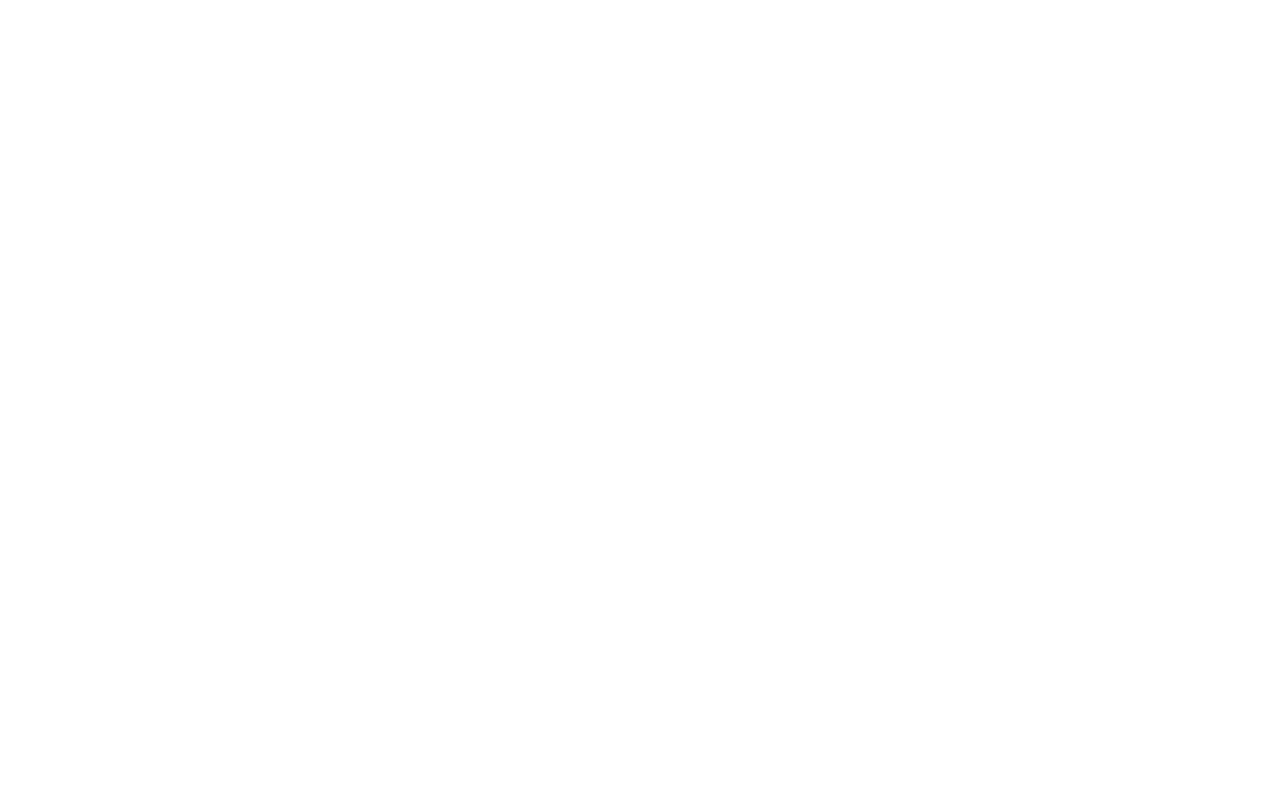
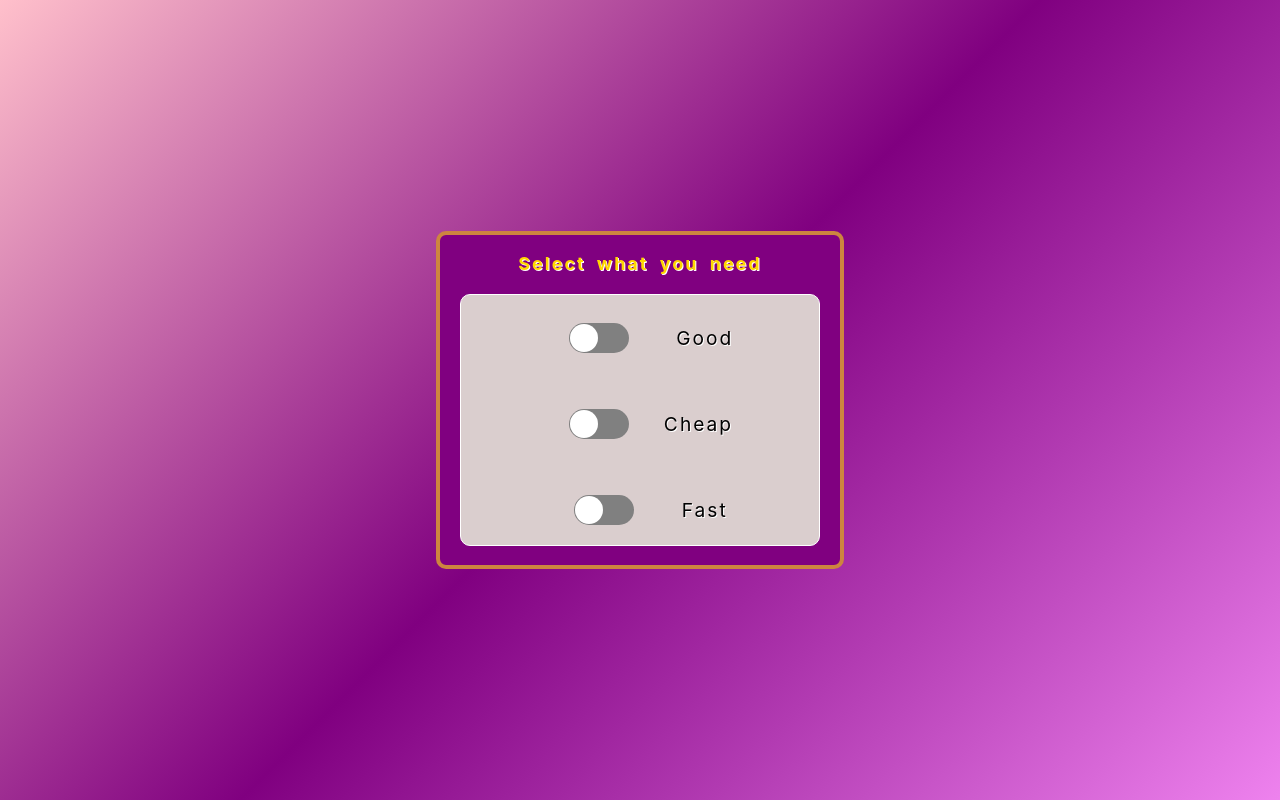
Before and after one commit to ak-laivann/50proj50days, a React (Create React App) app: page / in a window 1280 px wide. Built offline with nearby package versions, Linux system fonts and the light colour scheme.

Commit message:
checkbox animation

```diff
--- a/src/App.js
+++ b/src/App.js
@@ -27,6 +27,9 @@
 // Water REMINDER ----- uncomment only the next line
 // import Cups from "./Cup/Cups";
 // --------------------------------------------------------------------------------------------------------------------------
+// Checkbox animation ----- uncomment only the next line
+import CheckBox from "./Checkbox/CheckBox";
+// --------------------------------------------------------------------------------------------------------------------------
 
 function App() {
   return (
@@ -40,6 +43,7 @@ function App() {
       {/* <UseEffectHookApi /> */}
       {/* <UseReducerHook /> */}
       {/* <Cups /> */}
+      <CheckBox />
     </div>
   );
 }
--- /dev/null
+++ b/src/Checkbox/CheckBox.css
@@ -0,0 +1,119 @@
+body {
+  display: flex;
+  align-items: center;
+  justify-content: center;
+  height: 100vh;
+  width: 100vw;
+  background-image: linear-gradient(135deg, pink, purple, violet);
+}
+
+span {
+  font-size: larger;
+  margin-left: 20px;
+}
+
+.total {
+  border: 4px solid peru;
+  border-radius: 10px;
+  background-color: purple;
+  height: 330px;
+  width: 400px;
+}
+
+h3 {
+  font-size: large;
+  color: gold;
+  text-align: center;
+  text-shadow: 1px 1px white;
+  word-spacing: 5px;
+  letter-spacing: 2px;
+}
+
+.check {
+  background-color: rgb(218, 206, 206);
+  border: 1px solid white;
+  border-radius: 10px;
+  height: 250px;
+  margin: 20px 20px;
+  text-align: center;
+  text-shadow: 1px 1px white;
+  word-spacing: 5px;
+  letter-spacing: 2px;
+}
+
+.container {
+  display: flex;
+  align-items: center;
+  justify-content: center;
+}
+
+#fast,
+#good,
+#cheap {
+  display: grid;
+  grid-template-rows: 30px 30px 30px;
+  grid-template-columns: -1px 30px;
+  margin-top: 70px;
+}
+
+.toggle {
+  visibility: hidden;
+}
+
+.label {
+  background-color: gray;
+  width: 60px;
+  height: 30px;
+  border-radius: 50px;
+  margin: 0 15px 0;
+  display: inline-block;
+}
+
+.toggle:checked + .label {
+  background-color: purple;
+}
+
+.ball {
+  background-color: #fff;
+  border-radius: 50%;
+  width: 28px;
+  height: 28px;
+  position: relative;
+  top: 1px;
+  left: 1px;
+  align-items: center;
+  justify-content: center;
+  animation: slideOn 0.4s linear forwards;
+}
+
+.toggle:checked + .label .ball {
+  animation: slideOff 0.4s linear forwards;
+}
+
+@keyframes slideOff {
+  0% {
+    transform: translateX(0px) scale(1);
+  }
+
+  50% {
+    transform: translateX(15px) scale(1.1);
+  }
+
+  100% {
+    transform: translateX(30px) scale(1);
+  }
+}
+
+@keyframes slideOn {
+  0% {
+    transform: translateX(30px) scale(1);
+  }
+
+  50% {
+    transform: translateX(15px) scale(1.1);
+  }
+
+  100% {
+    transform: translateX(0px) scale(1);
+  }
+}
--- /dev/null
+++ b/src/Checkbox/CheckBox.js
@@ -0,0 +1,61 @@
+import "./CheckBox.css";
+
+function CheckBox() {
+  const toggles = document.querySelectorAll(".toggle");
+
+  const good = document.getElementById("good");
+
+  const cheap = document.getElementById("cheap");
+
+  const fast = document.getElementById("fast");
+
+  toggles.forEach((toggle) =>
+    toggle.addEventListener("change", (e) => theFunction(e.target))
+  );
+
+  function theFunction(theClickedOne) {
+    if (good.checked && cheap.checked && fast.checked) {
+      if ((good.checked = theClickedOne)) {
+        fast.checked = false;
+      }
+      if ((cheap.checked = theClickedOne)) {
+        good.checked = false;
+      }
+      if ((fast.checked = theClickedOne)) {
+        cheap.checked = false;
+      }
+    }
+  }
+  return (
+    <div className="total">
+      <h3>Select what you need</h3>
+      <div className="check">
+        <div className="container">
+          <input type="checkbox" id="good" className="toggle" />
+          <label for="good" className="label">
+            <div className="ball"></div>
+          </label>
+          <span>&nbsp;Good</span>
+        </div>
+
+        <div className="container">
+          <input type="checkbox" id="cheap" className="toggle" />
+          <label for="cheap" className="label">
+            <div className="ball"></div>
+          </label>
+          <span>Cheap</span>
+        </div>
+
+        <div className="container">
+          <input type="checkbox" id="fast" className="toggle" />
+          <label for="fast" className="label">
+            <div className="ball"></div>
+          </label>
+          <span>&nbsp;Fast</span>
+        </div>
+      </div>
+    </div>
+  );
+}
+
+export default CheckBox;
```
